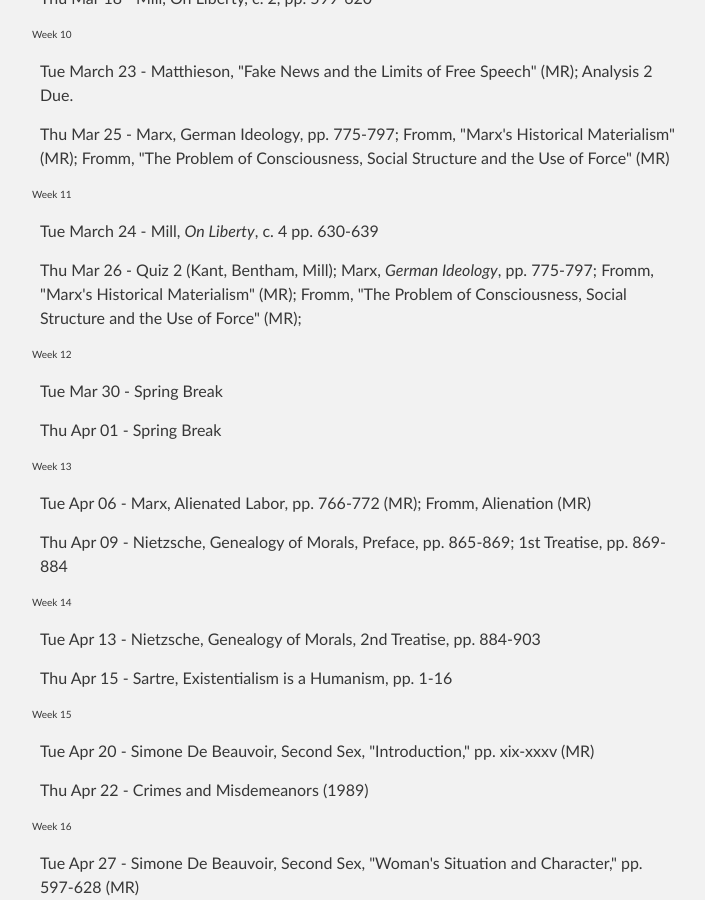
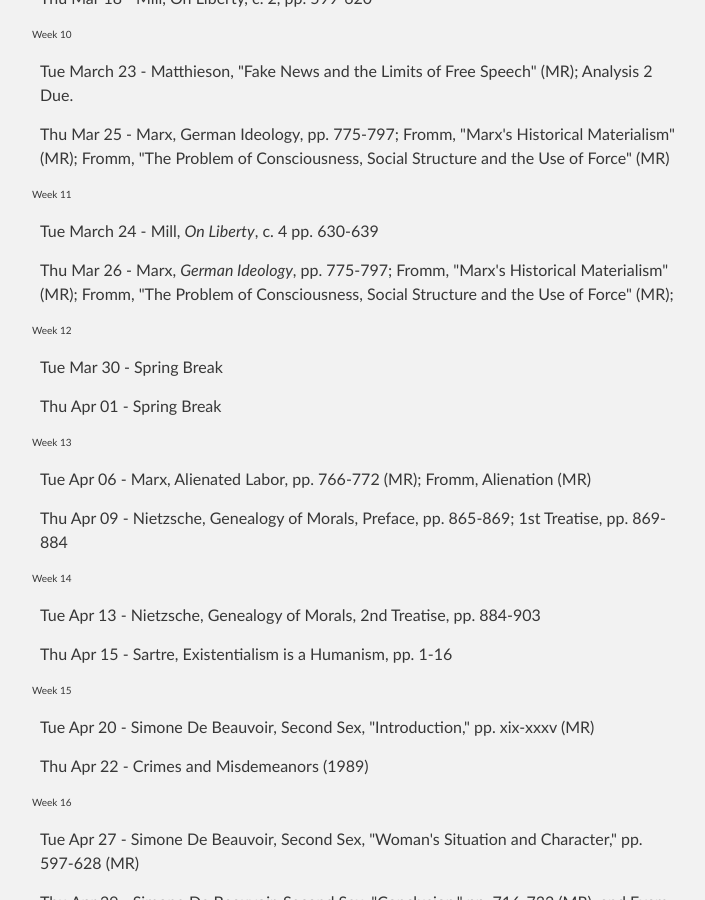
Before and after one commit to jeffreycwitt/jeffreycwitt.github.io, a Jekyll site: the page built from teaching/PoliticsAndSociety.html, in a window 1280 px wide and 900 px high, scrolled down 6288 px. Shown: the whole window, without its empty margins (280-985 px from the left). Built offline with Jekyll 4.4.1, drawn with Linux system fonts in a browser that asks for light colours.

Commit message:
syllabus update

```diff
--- a/teaching/PoliticsAndSociety.html
+++ b/teaching/PoliticsAndSociety.html
@@ -579,7 +579,6 @@ title:  Philosophical Perspectives - Politics and Society
          </p>
 
          <p>Thu Mar 26 -
-            Quiz 2 (Kant, Bentham, Mill);
             Marx, <em>German Ideology</em>, pp. 775-797;
             Fromm, "Marx's Historical Materialism" (MR);
             Fromm, "The Problem of Consciousness, Social Structure and the Use of Force" (MR);
```
